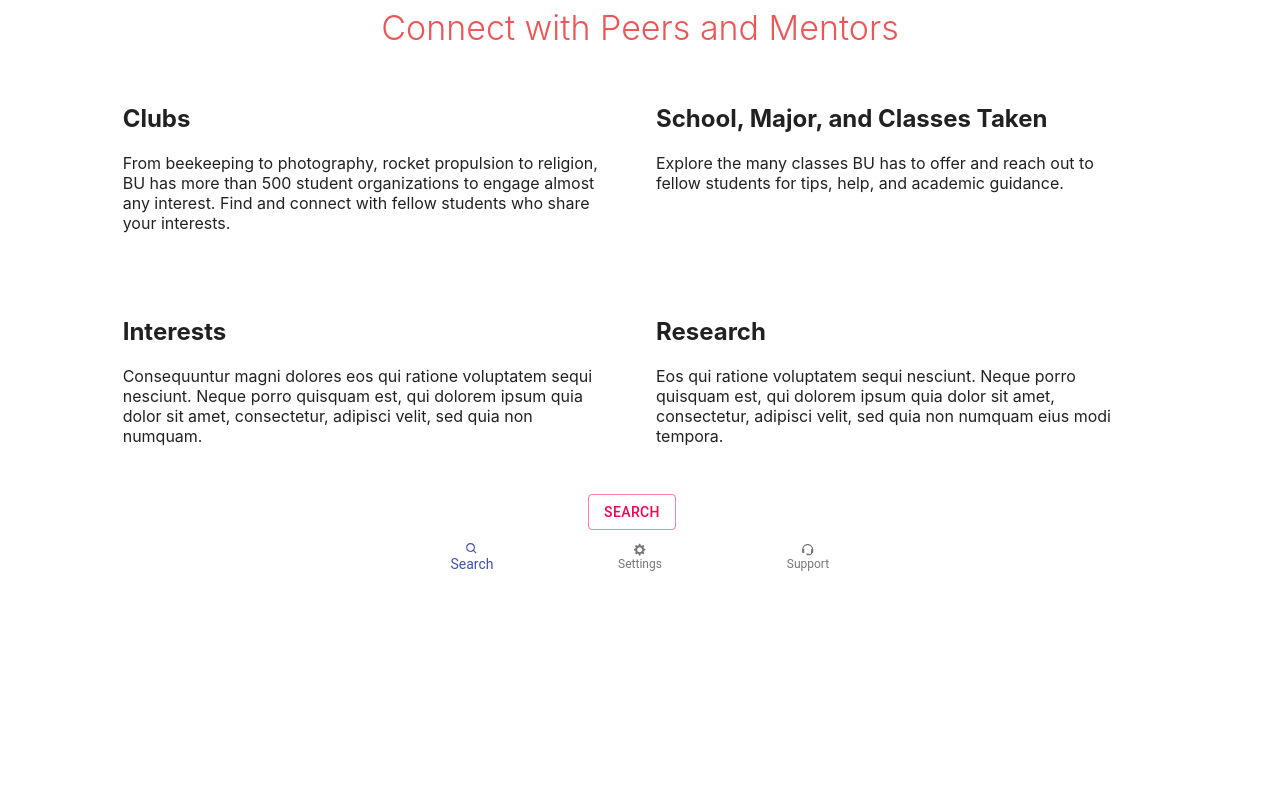
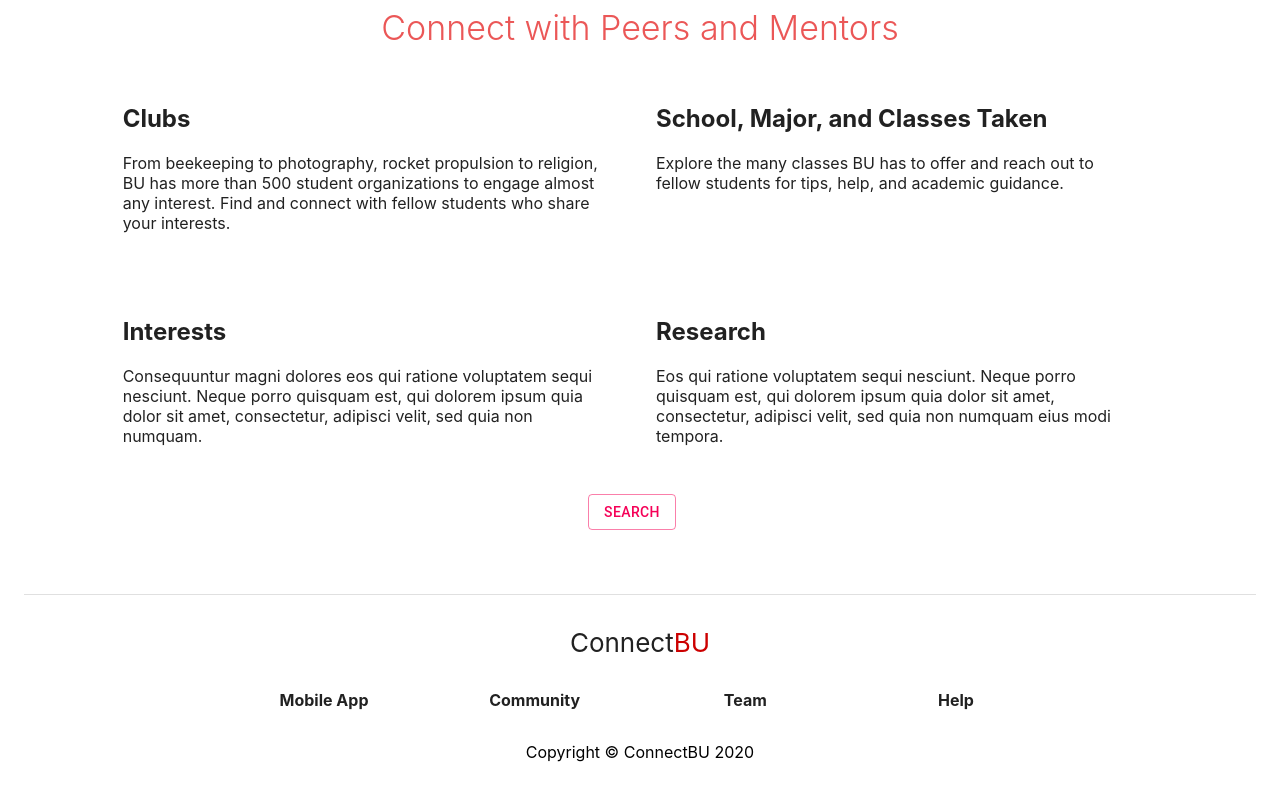
Before and after one commit to bchan/ConnectBU, a React (Create React App) app in the folder frontend/: page / in a window 1280 px wide. Shown: the part 633-1433 px from the top of the page. Before the commit the page ends 1219 px from the top, so only its background shows below. Built offline with nearby package versions, Linux system fonts and the light colour scheme.

Commit message:
Added footer for homepage

```diff
--- a/frontend/src/components/App.js
+++ b/frontend/src/components/App.js
@@ -27,7 +27,7 @@
 
       <br />
 
-      <Grid container spacing={2} justify="center" alignItems="stretch" zeroMinWidth className={classes.container}>
+      <Grid container spacing={2} justify="center" alignItems="stretch" className={classes.container}>
         <Grid item xs={10} sm={5}>
           <div className={classes.paper}>
             <h2>Clubs</h2>
--- /dev/null
+++ b/frontend/src/components/Footer.js
@@ -0,0 +1,38 @@
+import React from 'react';
+import Container from '@material-ui/core/Container';
+import Divider from '@material-ui/core/Divider';
+import Grid from '@material-ui/core/Grid';
+import { Link } from 'react-router-dom';
+import { useStyles } from '../styles/Footer.styles';
+
+export default function Footer() {
+  const classes = useStyles();
+
+  return (
+    <footer className={classes.footer}>
+      <Container maxWidth="xl" className={classes.container}>
+        <Divider />
+        <Grid container spacing={4} justify="center" alignItems="stretch" className={classes.grid}>
+          <Grid item xs={12} sm={12} className={classes.logo} component={Link} to={"/"}>
+            Connect<span style={{color: '#CC0000'}}>BU</span>
+          </Grid>
+          <Grid item xs={8} sm={2} className={classes.gridItem} component={Link} to={"/"}>
+            Mobile App
+          </Grid>
+          <Grid item xs={8} sm={2} className={classes.gridItem} component={Link} to={"/"}>
+            Community
+          </Grid>
+          <Grid item xs={8} sm={2} className={classes.gridItem} component={Link} to={"/"}>
+            Team
+          </Grid>
+          <Grid item xs={8} sm={2} className={classes.gridItem} component={Link} to={"/"}>
+            Help
+          </Grid>
+          <Grid item xs={12} sm={12}>
+            Copyright © ConnectBU 2020
+          </Grid>
+        </Grid>
+      </Container>
+    </footer>
+  )
+}
--- a/frontend/src/components/NavBar.js
+++ b/frontend/src/components/NavBar.js
@@ -59,7 +59,7 @@
     <List className={classes.list}>
       {menuItems.map((element) => {
         return (
-          <ListItem button component={Link} to={element.path} onClick={() => {toggleDrawer(false)}}>
+          <ListItem button key={element.title} component={Link} to={element.path} onClick={() => {toggleDrawer(false)}}>
             <ListItemIcon>
               {element.icon}
             </ListItemIcon>
--- a/frontend/src/index.js
+++ b/frontend/src/index.js
@@ -3,9 +3,10 @@
 import './index.css';
 import App from './components/App';
 import NavBar from './components/NavBar';
+import Footer from './components/Footer';
 import reportWebVitals from './reportWebVitals';
 import { BrowserRouter as Router, Switch, Route } from "react-router-dom";
-import BotBar from './components/BotBar'
+// import BotBar from './components/BotBar'
 
 const routing = (
   <Router>
@@ -15,7 +16,7 @@
         <App />
       </Route>
     </Switch>
-    <BotBar />
+    <Footer />
   </Router>
 );
 
--- /dev/null
+++ b/frontend/src/styles/Footer.styles.js
@@ -0,0 +1,25 @@
+import { makeStyles } from '@material-ui/core';
+
+export const useStyles = makeStyles((theme) => ({
+  footer: {
+    padding: theme.spacing(8, 0),
+  },
+  container: {
+    textAlign: 'center',
+  },
+  grid: {
+    padding: theme.spacing(4, 0),
+    justifyContent: 'center',
+  },
+  gridItem: {
+    color: theme.palette.text.primary,
+    height: '100%',
+    textDecoration: 'none',
+    fontWeight: 'bold',
+  },
+  logo: {
+    color: theme.palette.text.primary,
+    fontSize: 26,
+    textDecoration: 'none',
+  },
+}));
```
